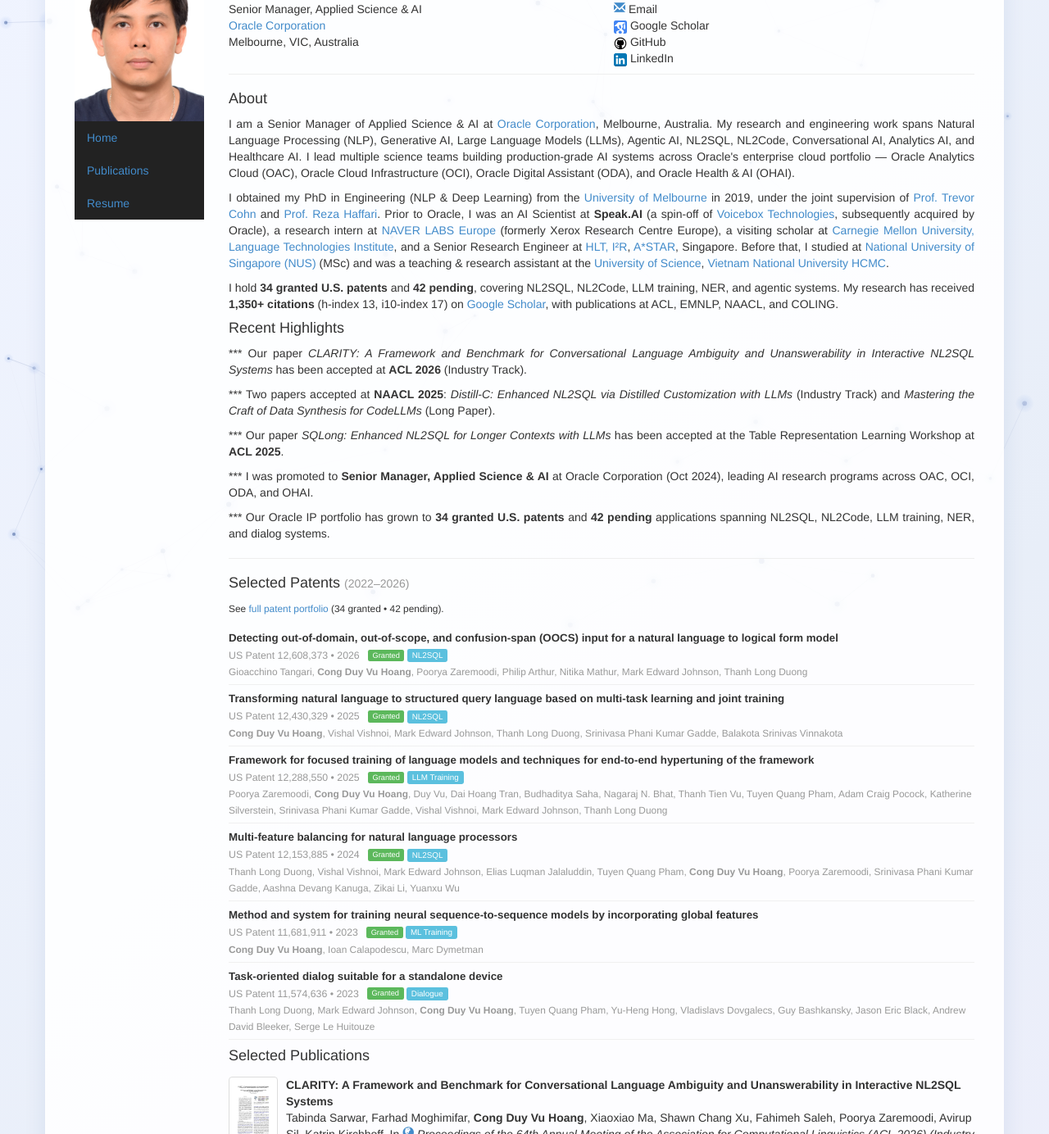
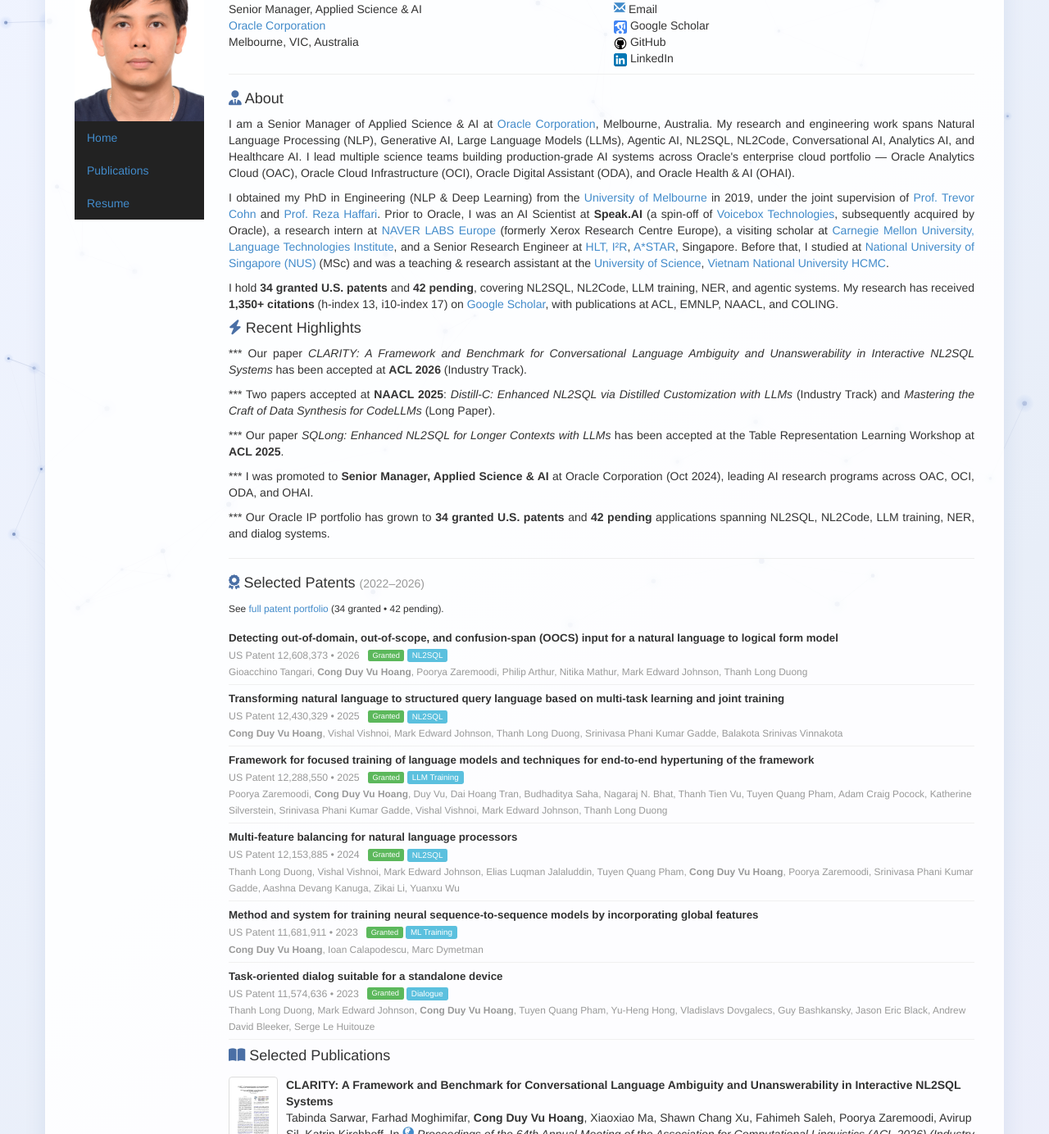
Before and after one commit to duyvuleo/duyvuleo.github.io, a Jekyll site: the page built from index.html, in a window 1280 px wide. Shown: the part 131-1515 px from the top of the page at 82% size. Built offline with Jekyll 4.4.1, drawn with Linux system fonts in a browser that asks for light colours; a style sheet for code colours, icons or effects is not loaded.

Commit message:
Add Font Awesome 6 icons to section headings
Load FA 6.5 via cdnjs CDN. Add icons to all major section headings:
- index.html: About (user-tie), Recent Highlights (bolt), Selected
  Patents (award), Selected Publications (book-open)
- publications.html: Peer-Reviewed Publications (graduation-cap),
  Patents (certificate), Granted (circle-check), Applications (file-pen)
Icons use a consistent #4a6fa5 blue accent; granted/application
sub-headings use green/amber to match their status badges.

Co-Authored-By: Claude Sonnet 4.6 <noreply@anthropic.com>

```diff
--- a/_layouts/default.html
+++ b/_layouts/default.html
@@ -6,6 +6,7 @@
 
     <link href="css/bootstrap.min.css" rel="stylesheet" media="screen">
     <link href="css/bootstrap-glyphicons.css" rel="stylesheet">
+    <link rel="stylesheet" href="https://cdnjs.cloudflare.com/ajax/libs/font-awesome/6.5.2/css/all.min.css" integrity="sha512-SnH5WK+bZxgPHs44uWIX+LLJAJ9/2PkPKZ5QiAj6Ta86w+fsb2TkcmfRyVX3pBnMFcV7oQPJkl9QevSCWr3W==" crossorigin="anonymous" referrerpolicy="no-referrer">
     <meta name="viewport" content="width=device-width, initial-scale=1.0">
 
     <!-- MathJax -->
--- a/index.html
+++ b/index.html
@@ -32,7 +32,7 @@ picture: vu
   </div>
 </div>
 
-<h4>About</h4>
+<h4><i class="fa-solid fa-user-tie" style="color:#4a6fa5;"></i> About</h4>
 <p style="text-align: justify;">
 I am a Senior Manager of Applied Science &amp; AI at <a href="https://www.oracle.com/">Oracle Corporation</a>, Melbourne, Australia.
 My research and engineering work spans Natural Language Processing (NLP), Generative AI, Large Language Models (LLMs), Agentic AI, NL2SQL, NL2Code, Conversational AI, Analytics AI, and Healthcare AI.
@@ -59,7 +59,7 @@ My research has received <strong>1,350+ citations</strong> (h-index 13, i10-inde
 with publications at ACL, EMNLP, NAACL, and COLING.
 </p>
 
-<h4>Recent Highlights</h4>
+<h4><i class="fa-solid fa-bolt" style="color:#4a6fa5;"></i> Recent Highlights</h4>
 <p style="text-align: justify;">*** Our paper <em>CLARITY: A Framework and Benchmark for Conversational Language Ambiguity and Unanswerability in Interactive NL2SQL Systems</em> has been accepted at <strong>ACL 2026</strong> (Industry Track). </p>
 <p style="text-align: justify;">*** Two papers accepted at <strong>NAACL 2025</strong>: <em>Distill-C: Enhanced NL2SQL via Distilled Customization with LLMs</em> (Industry Track) and <em>Mastering the Craft of Data Synthesis for CodeLLMs</em> (Long Paper). </p>
 <p style="text-align: justify;">*** Our paper <em>SQLong: Enhanced NL2SQL for Longer Contexts with LLMs</em> has been accepted at the Table Representation Learning Workshop at <strong>ACL 2025</strong>. </p>
@@ -67,7 +67,7 @@ with publications at ACL, EMNLP, NAACL, and COLING.
 <p style="text-align: justify;">*** Our Oracle IP portfolio has grown to <strong>34 granted U.S. patents</strong> and <strong>42 pending</strong> applications spanning NL2SQL, NL2Code, LLM training, NER, and dialog systems.</p>
 
 <hr/>
-<h4>Selected Patents <small class="text-muted">(2022–2026)</small></h4>
+<h4><i class="fa-solid fa-award" style="color:#4a6fa5;"></i> Selected Patents <small class="text-muted">(2022–2026)</small></h4>
 <p><small>See <a href="publications.html">full patent portfolio</a> (34 granted &bull; 42 pending).</small></p>
 {% for patent in site.patents %}
   {% if patent.selected %}
@@ -75,7 +75,7 @@ with publications at ACL, EMNLP, NAACL, and COLING.
   {% endif %}
 {% endfor %}
 
-<h4>Selected Publications</h4>
+<h4><i class="fa-solid fa-book-open" style="color:#4a6fa5;"></i> Selected Publications</h4>
 {% for post in site.papers %}
   {% if post.selected %}
     {% include paper.html paper=post %}
```
Also changed, not shown: publications.html (+4 -4 lines).
